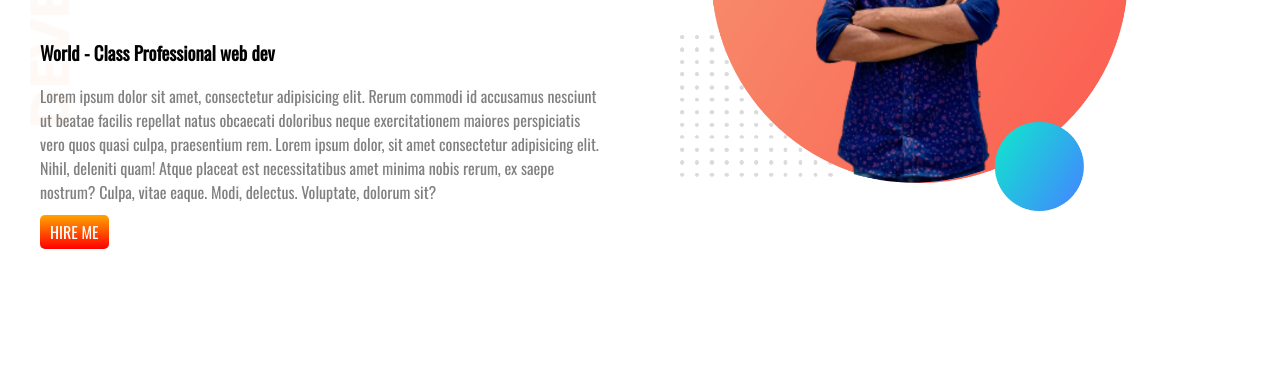
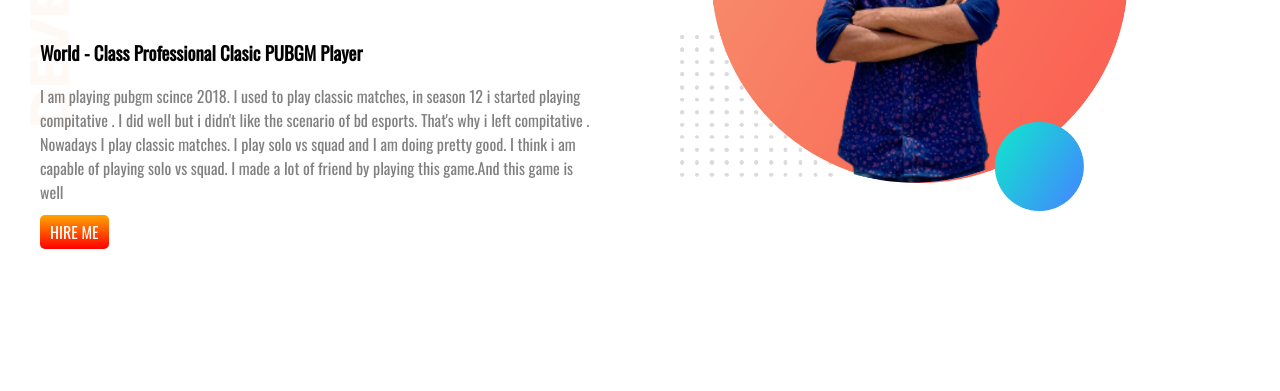
Before and after one commit to haadi99/My-Portfolio, a plain HTML site: page index.html in a window 1280 px wide. Shown: the part 234-625 px from the top of the page. Drawn offline with nearby package versions, Linux system fonts and the light colour scheme.

Commit message:
some information added about me

```diff
--- a/index.html
+++ b/index.html
@@ -15,9 +15,13 @@
         <div class="half-width">
             <h1>Welcome To </h1>
             <h1><span class="orange-color">Hanzala Hadis</span> Website</h1>
-            <h3>World - Class Professional web dev</h3>
-            <p>Lorem ipsum dolor sit amet, consectetur adipisicing elit. Rerum commodi id accusamus nesciunt ut beatae facilis repellat natus obcaecati doloribus neque exercitationem maiores perspiciatis vero quos quasi culpa, praesentium rem.
-                Lorem ipsum dolor, sit amet consectetur adipisicing elit. Nihil, deleniti quam! Atque placeat est necessitatibus amet minima nobis rerum, ex saepe nostrum? Culpa, vitae eaque. Modi, delectus. Voluptate, dolorum sit?
+            <h3>World - Class Professional Clasic PUBGM Player</h3>
+            <p>
+                I am playing pubgm scince 2018. I used to play classic matches, in season 12 i started playing
+                compitative . I did well but i didn't like the scenario of bd esports. That's why i left compitative
+                . Nowadays I play classic matches. I play solo vs squad and I am doing pretty good. I think i am
+                capable of playing solo vs squad. I made a lot of  friend by playing this game.And this game is well
+
             </p>
             <a class="button1" target="_blank" href="https://web.facebook.com/hanzalaahmedhadi">HIRE ME</a>
 
```
